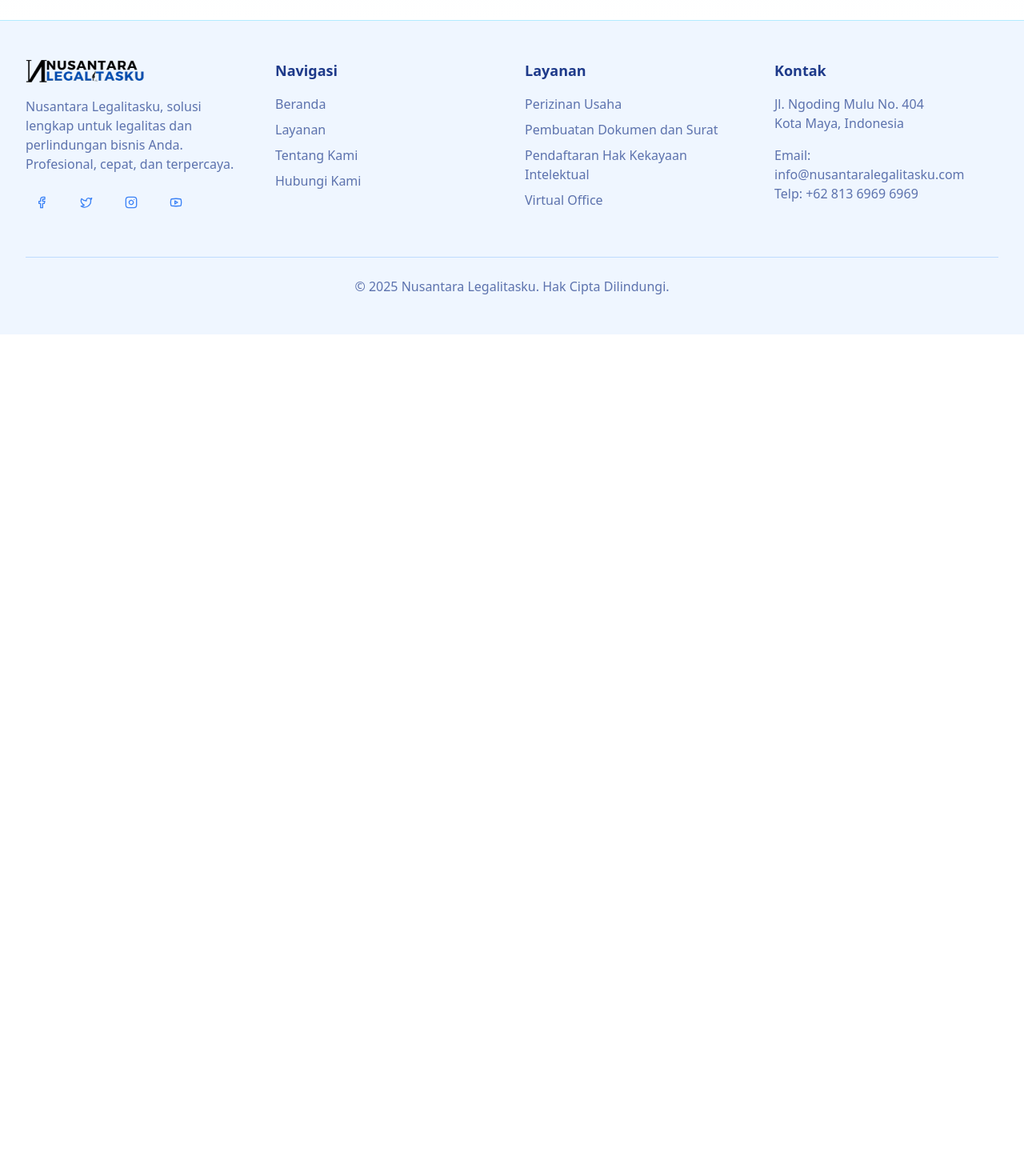
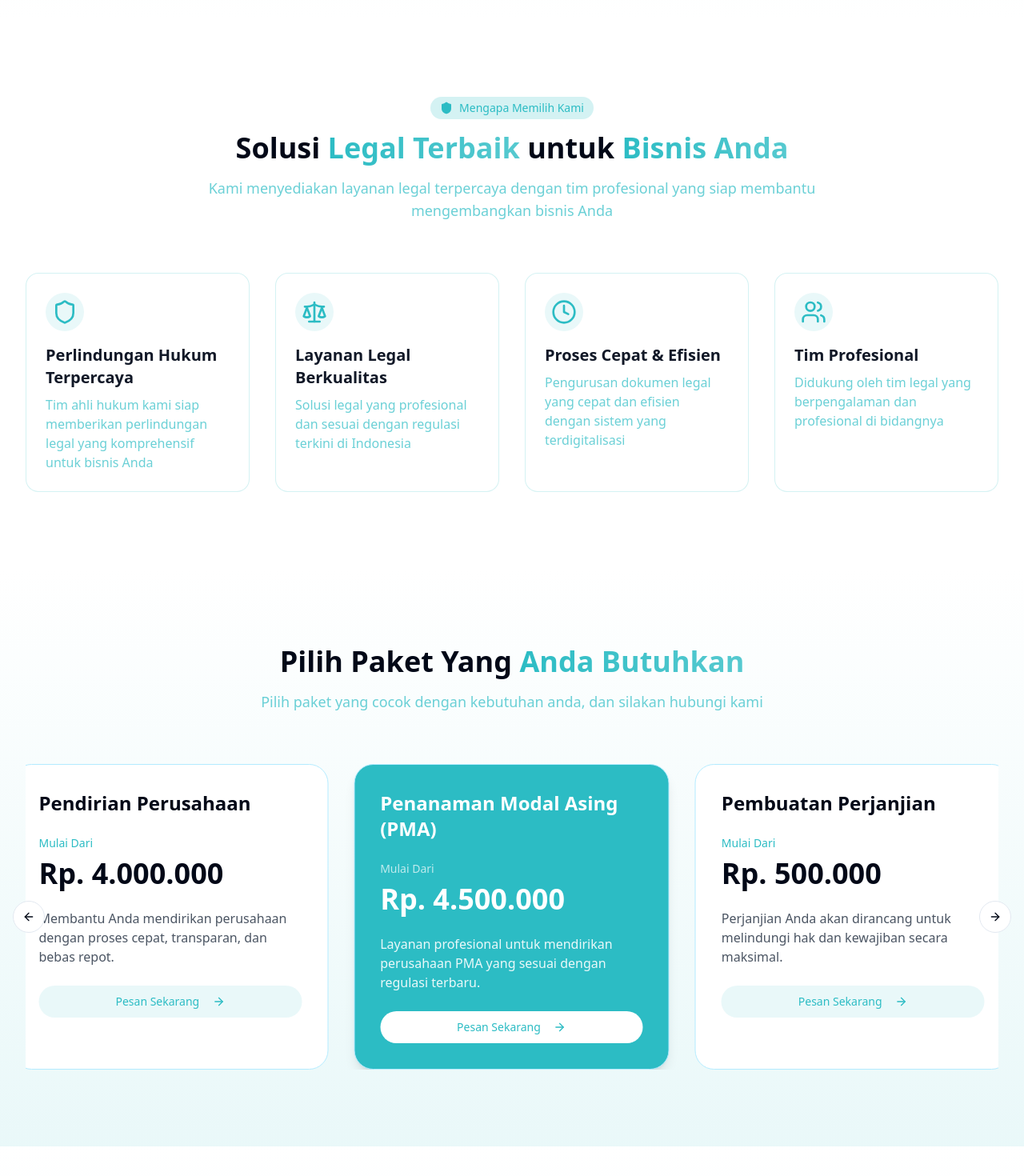
Before and after one commit to msandypr/izin-pasti, a Next.js app: page / in a window 1280 px wide. Shown: the part 680-2150 px from the top of the page at 80% size. Before the commit the page ends 1098 px from the top, so only its background shows below. Built offline with nearby package versions, Linux system fonts and the light colour scheme.

Commit message:
feat: feature and pricing section on homepage and changing the color

```diff
--- a/app/globals.css
+++ b/app/globals.css
@@ -41,9 +41,9 @@ html {
 }
 
 .gradient-text {
-  @apply bg-gradient-to-r from-blue-500 to-blue-400 bg-clip-text text-transparent;
+  @apply bg-gradient-to-r from-[#2CBCC4] to-[#2CBCC4]/80 bg-clip-text text-transparent;
 }
 
 .blue-gradient {
-  @apply bg-gradient-to-r from-blue-500 to-blue-400;
+  @apply bg-gradient-to-r from-[#2CBCC4] to-[#2CBCC4]/80;
 }
--- a/app/page.tsx
+++ b/app/page.tsx
@@ -1,19 +1,15 @@
 import HeroSection from "@/components/hero-section";
 import FeaturesSection from "@/components/features-section";
-import TestimonialsSection from "@/components/testimonials-section";
+import PricingSection from "@/components/pricing-section";
 import CtaSection from "@/components/cta-section";
-import CertificateSection from "@/components/certificate-section";
-import MusicPlayer from "@/components/music-player";
 
 export default function Home() {
   return (
     <div className="flex flex-col items-center">
       <HeroSection />
-      {/* <FeaturesSection />
-      <CertificateSection />
-      <TestimonialsSection />
-      <CtaSection /> */}
-      {/* <MusicPlayer /> */}
+      <FeaturesSection />
+      <PricingSection />
+      <CtaSection />
     </div>
   );
 }
--- a/components/features-section.tsx
+++ b/components/features-section.tsx
@@ -1,76 +1,57 @@
-import { Card, CardContent, CardDescription, CardHeader, CardTitle } from "@/components/ui/card";
-import { Brain, Coffee, FileCode, Gift, Lightbulb, Sparkles, Zap } from "lucide-react";
+import { Shield, Scale, Clock, Users } from "lucide-react";
+import Image from "next/image";
 
+export default function FeaturesSection() {
   const features = [
     {
-    icon: <Lightbulb className="h-10 w-10 text-blue-500" />,
-    title: "Tips Menjadi Programmer Tanpa Ngoding",
-    description:
-      "Pelajari rahasia menjadi programmer handal tanpa perlu menulis satu baris kode pun. Cukup pakai ChatGPT dan Stack Overflow!",
+      icon: <Shield className="h-8 w-8 text-[#2CBCC4]" />,
+      title: "Perlindungan Hukum Terpercaya",
+      description: "Tim ahli hukum kami siap memberikan perlindungan legal yang komprehensif untuk bisnis Anda"
     },
     {
-    icon: <FileCode className="h-10 w-10 text-blue-500" />,
-    title: "Tutorial Ngoding dengan ChatGPT",
-    description:
-      "Biarkan AI yang menulis kode untuk Anda. Kami ajarkan cara meminta ChatGPT menulis kode tanpa perlu buka VS Code sama sekali.",
+      icon: <Scale className="h-8 w-8 text-[#2CBCC4]" />,
+      title: "Layanan Legal Berkualitas",
+      description: "Solusi legal yang profesional dan sesuai dengan regulasi terkini di Indonesia"
     },
     {
-    icon: <Brain className="h-10 w-10 text-blue-500" />,
-    title: "Teknik Presentasi Proyek Palsu",
-    description:
-      "Pelajari cara mempresentasikan proyek yang sebenarnya dibuat oleh orang lain seolah-olah Anda yang membuatnya.",
+      icon: <Clock className="h-8 w-8 text-[#2CBCC4]" />,
+      title: "Proses Cepat & Efisien",
+      description: "Pengurusan dokumen legal yang cepat dan efisien dengan sistem yang terdigitalisasi"
     },
     {
-    icon: <Coffee className="h-10 w-10 text-blue-500" />,
-    title: "Jargon Programmer untuk Pemula",
-    description:
-      "Hafalkan istilah-istilah teknis untuk terdengar seperti programmer sungguhan dalam interview atau meeting.",
-  },
-  {
-    icon: <Zap className="h-10 w-10 text-blue-500" />,
-    title: "Cara Menjawab Pertanyaan Teknis",
-    description:
-      "Teknik menjawab pertanyaan teknis dengan jawaban ambigu yang terdengar pintar tanpa harus mengerti apa-apa.",
-  },
-  {
-    icon: <Gift className="h-10 w-10 text-blue-500" />,
-    title: "Template Portfolio Keren",
-    description:
-      "Dapatkan template portfolio developer keren yang bisa Anda klaim sebagai karya sendiri. Siap pakai tanpa perlu coding!",
-  },
+      icon: <Users className="h-8 w-8 text-[#2CBCC4]" />,
+      title: "Tim Profesional",
+      description: "Didukung oleh tim legal yang berpengalaman dan profesional di bidangnya"
+    }
   ];
 
-export default function FeaturesSection() {
   return (
-    <section className="py-16 md:py-24" id="tips">
+    <section className="w-full bg-white py-16 md:py-24" id="features">
       <div className="container">
         <div className="text-center max-w-3xl mx-auto mb-16 space-y-4">
-          <div className="inline-flex items-center gap-2 bg-blue-100 px-3 py-1 rounded-full text-blue-500 font-medium text-sm">
-            <Sparkles className="h-4 w-4 text-blue-500" />
-            <span>Fitur Unggulan</span>
+          <div className="inline-flex items-center gap-2 bg-[#2CBCC4]/20 px-3 py-1 rounded-full text-[#2CBCC4] font-medium text-sm">
+            <Shield className="h-4 w-4 fill-[#2CBCC4] text-[#2CBCC4]" />
+            <span>Mengapa Memilih Kami</span>
           </div>
+
           <h2 className="text-3xl md:text-4xl font-bold">
-            Cara Instan Menjadi <span className="gradient-text">Programmer Handal</span>
+            Solusi <span className="gradient-text">Legal Terbaik</span> untuk <span className="gradient-text">Bisnis Anda</span>
           </h2>
-          <p className="text-lg text-blue-900/70">
-            Lupakan bootcamp yang melelahkan dan jam-jam belajar coding yang membosankan. Kami punya jalan pintas!
+
+          <p className="text-lg text-[#2CBCC4]/70">
+            Kami menyediakan layanan legal terpercaya dengan tim profesional yang siap membantu mengembangkan bisnis Anda
           </p>
         </div>
 
-        <div className="grid grid-cols-1 md:grid-cols-2 lg:grid-cols-3 gap-6">
+        <div className="grid grid-cols-1 md:grid-cols-2 lg:grid-cols-4 gap-8">
           {features.map((feature, index) => (
-            <Card
-              key={index}
-              className="border-blue-100 hover:shadow-md transition-all duration-300 hover:-translate-y-1"
-            >
-              <CardHeader>
-                <div className="mb-4">{feature.icon}</div>
-                <CardTitle className="text-xl font-bold">{feature.title}</CardTitle>
-              </CardHeader>
-              <CardContent>
-                <CardDescription className="text-blue-900/70 text-base">{feature.description}</CardDescription>
-              </CardContent>
-            </Card>
+            <div key={index} className="p-6 rounded-2xl border border-[#2CBCC4]/20 hover:shadow-lg transition-all duration-300 bg-white">
+              <div className="h-12 w-12 rounded-full bg-[#2CBCC4]/10 flex items-center justify-center mb-4">
+                {feature.icon}
+              </div>
+              <h3 className="text-xl font-bold text-gray-900 mb-2">{feature.title}</h3>
+              <p className="text-[#2CBCC4]/70">{feature.description}</p>
+            </div>
           ))}
         </div>
       </div>
--- /dev/null
+++ b/components/pricing-section.tsx
@@ -0,0 +1,160 @@
+"use client"
+import { Button } from "@/components/ui/button";
+import { ArrowRight, ArrowLeft, ArrowRight as ArrowRightIcon } from "lucide-react";
+import useEmblaCarousel from 'embla-carousel-react';
+import { useCallback, useEffect, useState } from "react";
+
+export default function PricingSection() {
+    const [emblaRef, emblaApi] = useEmblaCarousel({
+        align: 'center',
+        loop: true,
+        skipSnaps: false,
+        dragFree: true,
+    });
+
+    const [selectedIndex, setSelectedIndex] = useState(0);
+
+    const scrollPrev = useCallback(() => {
+        if (emblaApi) emblaApi.scrollPrev();
+    }, [emblaApi]);
+
+    const scrollNext = useCallback(() => {
+        if (emblaApi) emblaApi.scrollNext();
+    }, [emblaApi]);
+
+    useEffect(() => {
+        if (!emblaApi) return;
+
+        const onSelect = () => {
+            setSelectedIndex(emblaApi.selectedScrollSnap());
+        };
+
+        emblaApi.on('select', onSelect);
+        onSelect();
+
+        return () => {
+            emblaApi.off('select', onSelect);
+        };
+    }, [emblaApi]);
+
+    useEffect(() => {
+        if (emblaApi) {
+            const autoplay = setInterval(() => {
+                emblaApi.scrollNext();
+            }, 4000);
+
+            return () => clearInterval(autoplay);
+        }
+    }, [emblaApi]);
+
+    const packages = [
+        {
+            title: "Pendirian Perusahaan",
+            price: "4.000.000",
+            description: "Membantu Anda mendirikan perusahaan dengan proses cepat, transparan, dan bebas repot.",
+            buttonText: "Pesan Sekarang"
+        },
+        {
+            title: "Penanaman Modal Asing (PMA)",
+            price: "4.500.000",
+            description: "Layanan profesional untuk mendirikan perusahaan PMA yang sesuai dengan regulasi terbaru.",
+            buttonText: "Pesan Sekarang",
+            featured: true
+        },
+        {
+            title: "Pembuatan Perjanjian",
+            price: "500.000",
+            description: "Perjanjian Anda akan dirancang untuk melindungi hak dan kewajiban secara maksimal.",
+            buttonText: "Pesan Sekarang"
+        },
+        {
+            title: "Perizinan Usaha",
+            price: "3.000.000",
+            description: "Pengurusan berbagai izin usaha sesuai dengan regulasi yang berlaku.",
+            buttonText: "Pesan Sekarang"
+        },
+        {
+            title: "Konsultasi Hukum",
+            price: "750.000",
+            description: "Konsultasi dengan tim ahli hukum kami untuk berbagai masalah legal bisnis.",
+            buttonText: "Pesan Sekarang"
+        }
+    ];
+
+    return (
+        <section className="w-full bg-gradient-to-b from-white to-[#2CBCC4]/10 py-16 md:py-24" id="pricing">
+            <div className="container">
+                <div className="text-center max-w-3xl mx-auto mb-16 space-y-4">
+                    <h2 className="text-3xl md:text-4xl font-bold">
+                        Pilih Paket Yang <span className="gradient-text">Anda Butuhkan</span>
+                    </h2>
+                    <p className="text-lg text-[#2CBCC4]/70">
+                        Pilih paket yang cocok dengan kebutuhan anda, dan silakan hubungi kami
+                    </p>
+                </div>
+
+                <div className="relative">
+                    <div className="overflow-hidden" ref={emblaRef}>
+                        <div className="flex gap-8 px-4">
+                            {packages.map((pkg, index) => (
+                                <div
+                                    key={index}
+                                    className="flex-[0_0_100%] min-w-0 sm:flex-[0_0_50%] lg:flex-[0_0_33.333%]"
+                                >
+                                    <div
+                                        className={`h-full p-8 rounded-3xl border transition-all duration-300 ${
+                                            selectedIndex === index
+                                                ? 'bg-[#2CBCC4] text-white shadow-lg'
+                                                : 'bg-white hover:shadow-lg'
+                                        }`}
+                                    >
+                                        <div className="space-y-6">
+                                            <h3 className="text-2xl font-bold">{pkg.title}</h3>
+                                            <div className="space-y-2">
+                                                <p className={`text-sm ${selectedIndex === index ? 'text-white/70' : 'text-[#2CBCC4]'}`}>
+                                                    Mulai Dari
+                                                </p>
+                                                <div className="flex items-baseline">
+                                                    <span className="text-4xl font-bold">Rp. {pkg.price}</span>
+                                                </div>
+                                            </div>
+                                            <p className={selectedIndex === index ? 'text-white/90' : 'text-gray-600'}>
+                                                {pkg.description}
+                                            </p>
+                                            <Button
+                                                className={`w-full rounded-full ${
+                                                    selectedIndex === index
+                                                        ? 'bg-white text-[#2CBCC4] hover:bg-white/90'
+                                                        : 'bg-[#2CBCC4]/10 hover:bg-[#2CBCC4]/20 text-[#2CBCC4]'
+                                                }`}
+                                            >
+                                                {pkg.buttonText}
+                                                <ArrowRightIcon className="ml-2 h-5 w-5" />
+                                            </Button>
+                                        </div>
+                                    </div>
+                                </div>
+                            ))}
+                        </div>
+                    </div>
+
+                    <Button
+                        onClick={scrollPrev}
+                        variant="outline"
+                        size="icon"
+                        className="absolute left-0 top-1/2 -translate-y-1/2 -translate-x-4 rounded-full hidden md:flex">
+                        <ArrowLeft className="h-4 w-4" />
+                    </Button>
+
+                    <Button
+                        onClick={scrollNext}
+                        variant="outline"
+                        size="icon"
+                        className="absolute right-0 top-1/2 -translate-y-1/2 translate-x-4 rounded-full hidden md:flex">
+                        <ArrowRight className="h-4 w-4" />
+                    </Button>
+                </div>
+            </div>
+        </section>
+    );
+}
```
Also changed, not shown: components/footer.tsx (+20 -20 lines), components/header.tsx (+8 -11 lines), components/hero-section.tsx (+6 -6 lines). Lines whose indentation alone changed are shown as unchanged.
